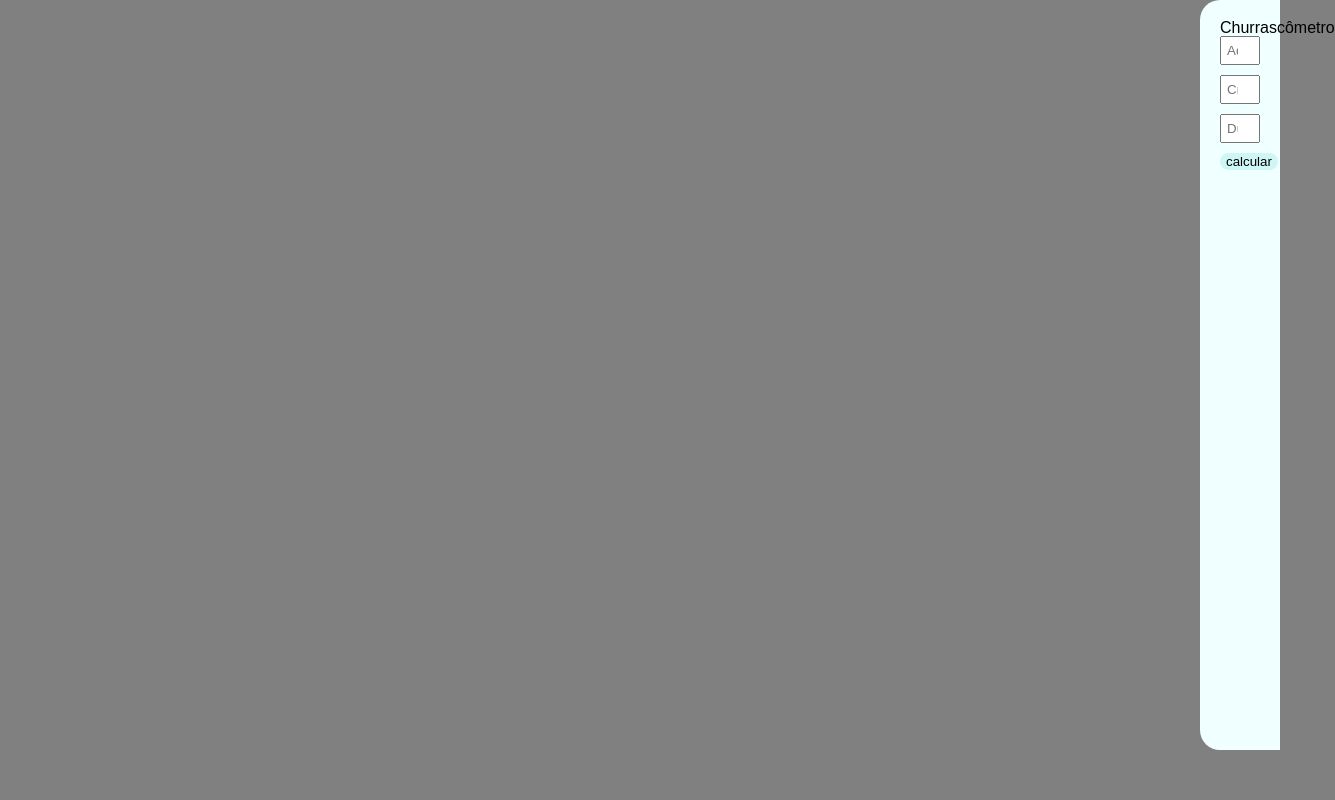
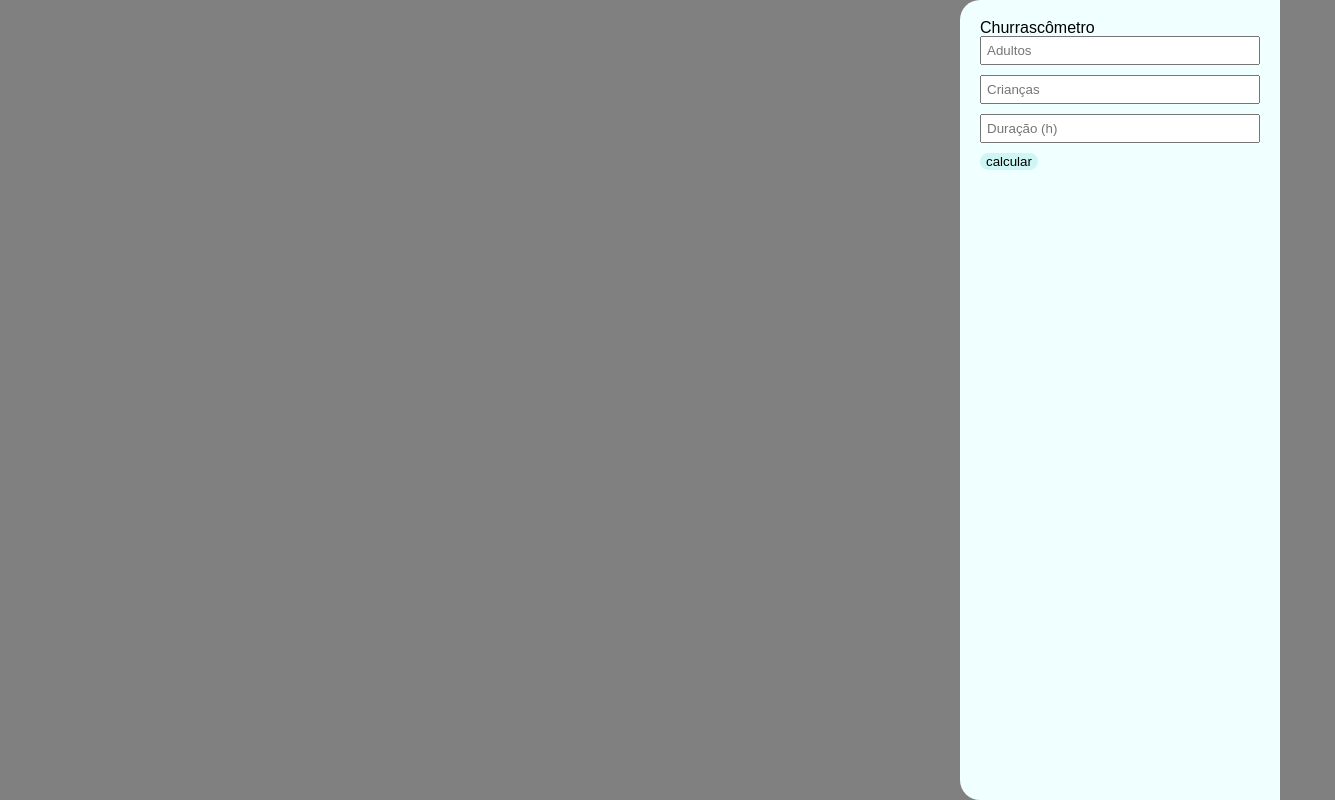
Before and after one commit to lucas0302/Churrascometro-curso-ProgBR, a plain HTML site: page index.html in a window 1280 px wide. Shown: the whole page, 1335 px wide, since content can reach past the window. Drawn offline with Linux system fonts and the light colour scheme.

Commit message:
Add files via upload

```diff
--- a/style.css
+++ b/style.css
@@ -4,14 +4,16 @@ body{
 
 }
 .container{
-    height: 750px;
-    margin-left: 1200px;
+    height: 100vh;
+    position: fixed;
+    right: 0px;
+    top: 0px;
     background-color:azure;
     padding: 20px;
     border-radius: 20px 0 0 20px;
     font-family: Arial, Helvetica, sans-serif;
     box-sizing: border-box;
-
+    width: 25%;
 }
 
 h1{
```
